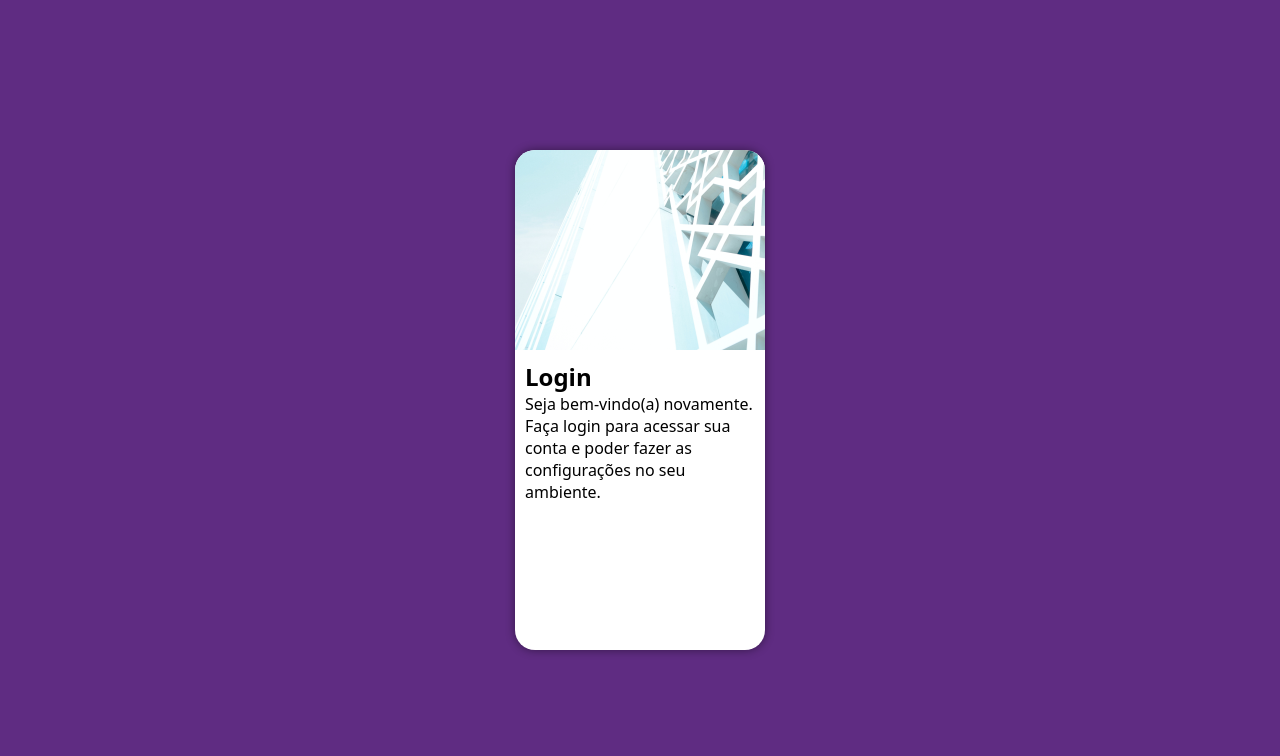
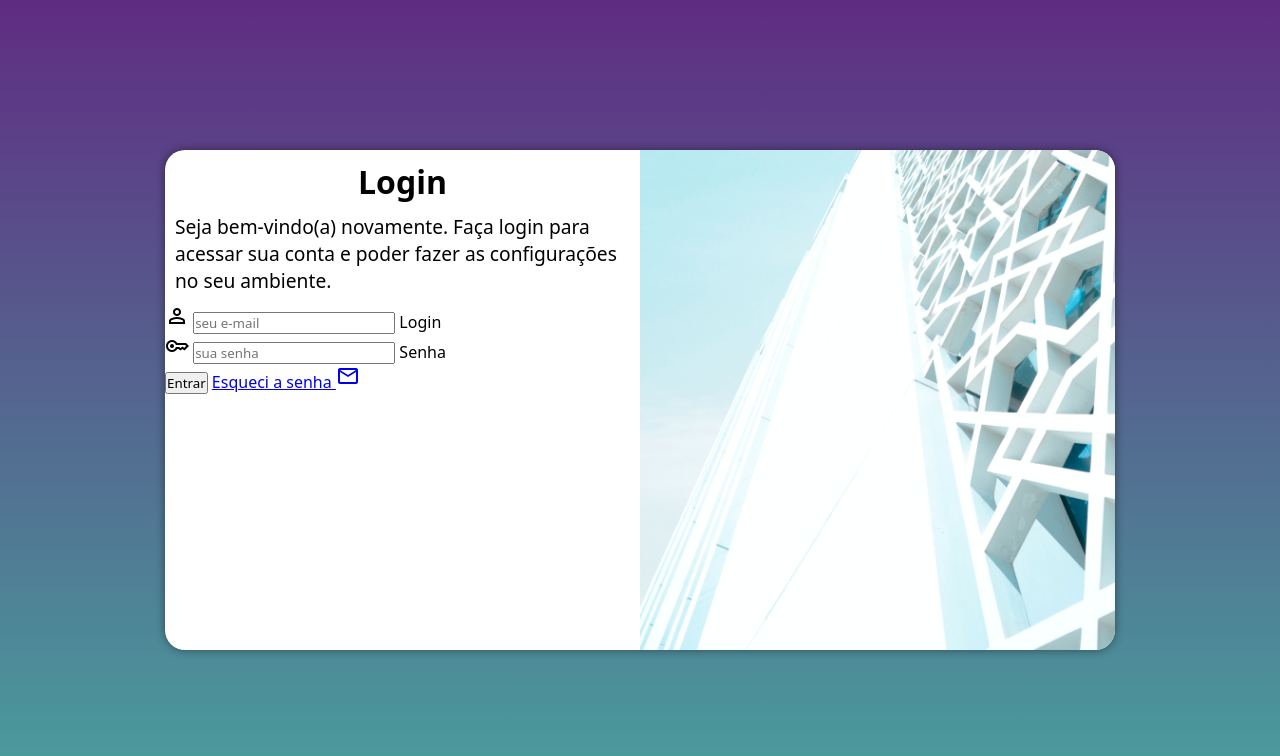
Before and after one commit to JeovaniQuicongo/projeto-login, a plain HTML site: page index.html in a window 1280 px wide. Drawn offline with nearby package versions, Linux system fonts and the light colour scheme.

Commit message:
adicionei o formulario

```diff
--- /dev/null
+++ b/estilos/media-query.css
@@ -0,0 +1,44 @@
+@charset "UTF-8";
+
+@media screen and (min-width: 768px) and (max-width: 992px) {
+    body{
+        background-image: linear-gradient(to top, #49a09d, #5f2c82);
+    }
+    section#login{
+        width: 80vw;
+    }
+    section#login > div#imagem{
+        float: left;
+        width: 30%;
+        height: 100%;
+        border-radius: 20px 0px 0px 20px;
+    }
+    section#login > div#formulario{
+        float: right;
+        width: 70%;
+    }
+}
+@media screen and (min-width: 992px) {
+    body{
+        background-image: linear-gradient(to top, #49a09d, #5f2c82);
+    }
+    section#login{
+        width: 950px;
+    }
+    section#login > div#imagem{
+        float: right;
+        width: 50%;
+        height: 100%;
+        border-radius: 0px 20px 20px 0px;
+    }
+    section#login > div#formulario{
+        float: left;
+        width: 50%;
+    }
+    div#formulario > h1{
+        font-size: 2em;
+    }
+    div#formulario > p{
+        font-size: 1.2em;
+    }
+}
--- a/estilos/style.css
+++ b/estilos/style.css
@@ -31,6 +31,9 @@ section#login{
     height: 500px;
     border-radius: 20px;
     box-shadow: 0px 0px 10px rgba(0, 0, 0, 0.450);
+
+    transition: width 0.3s, height .3s;
+    transition-timing-function: ease;
 }
 section#login > div#imagem{
     display: block;
@@ -44,3 +47,10 @@ section#login div#formulario{
     display: block;
     padding: 10px;
 }
+div#formulario > h1{
+    text-align: center;
+    margin-bottom: 10px;
+}
+div#formulario > p{
+    font-size: 0.8em;
+}
--- a/index.html
+++ b/index.html
@@ -5,7 +5,9 @@
     <meta http-equiv="X-UA-Compatible" content="IE=edge">
     <meta name="viewport" content="width=device-width, initial-scale=1.0">
     <title>Login</title>
+    <link href="https://fonts.googleapis.com/css2?family=Material+Symbols+Outlined" rel="stylesheet" />
     <link rel="stylesheet" href="estilos/style.css">
+    <link rel="stylesheet" href="estilos/media-query.css">
 </head>
 <body>
     <main>
@@ -17,8 +19,20 @@
                 <h1>Login</h1>
                 <p>Seja bem-vindo(a) novamente. Faça login para acessar sua conta e poder fazer as configurações no seu ambiente.</p>
             </div>
-            <form action="login.php" method="post">
-
+            <form action="login.php" method="post" autocomplete="on">
+                <div class="campo">
+                    <span class="material-symbols-outlined">person</span>
+                    <input type="email" name="login" id="ilogin" placeholder="seu e-mail" autocomplete="email" required maxlength="30">
+                    <label for="ilogin">Login</label>
+                </div>
+                <div class="campo">
+                    <span class="material-symbols-outlined">key</span>
+                    <input type="password" name="
+                    senha" id="isenha" placeholder="sua senha" autocomplete="current-password" required minlength="8" maxlength="20">
+                    <label for="isenha">Senha</label>
+                </div>
+                <input type="submit" value="Entrar">
+                <a href="esqueci.html">Esqueci a senha <span class="material-symbols-outlined"> mail</span> </a>
             </form>
         </section>
     </main>
```
